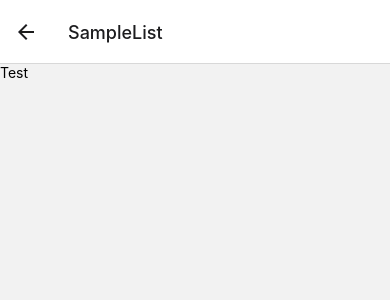
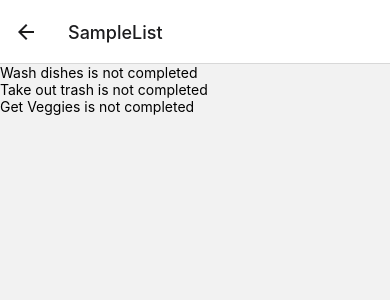
Before and after one commit to RohanK22/todo-react-native, a React Native app: screen /SampleList in a window 390 px wide. Shown: the top 300 px of the page. Built offline with nearby package versions, Linux system fonts and the light colour scheme.

Commit message:
commiting previous changes - setting up basic list view

```diff
--- a/components/List.js
+++ b/components/List.js
@@ -1,9 +1,35 @@
 import React, {Component} from 'react';
 import {View, Text} from 'react-native';
+import Todo from './Todo';
 
 class List extends Component {
+    state = {
+        todos: [
+            {
+                text: 'Wash dishes',
+                isCompleted: false,
+            },
+            {
+                text: 'Take out trash',
+                isCompleted: false,
+            },
+            {
+                text: 'Get Veggies',
+                isCompleted: false,
+            }
+        ]
+    }
+
     render(){
-        return (<View><Text>Test</Text></View>);
+        const todoComponents = this.state.todos.map((todo, i) => {
+            return <Todo text={todo.text} isCompleted={todo.isCompleted} />
+        });
+
+        return (
+            <View>
+                {todoComponents}
+            </View>
+        );
     }
 }
 
--- a/components/Todo.js
+++ b/components/Todo.js
@@ -1,27 +1,19 @@
 import React, {useState} from 'react';
 
 import {
-  StyleSheet,
-  Image,
-  SafeAreaView,
   Text,
-  View,
-  TextInput,
+  View
 } from 'react-native';
 
 const Todo = (props) => {
   const [text, setText] = useState(props.text ? props.text : 'test');
+  const [isCompleted, setIsCompleted] = useState(props.isCompleted ? props.isCompleted : false);
 
   return (
-      <Text style={styles.text}>{text}</Text>
+    <View style={{ }}>
+      <Text>{text} is {isCompleted ? 'completed' : 'not completed'}</Text>
+    </View>
   );
 }
 
-const styles = StyleSheet.create({
-  text: {
-    fontSize: 25,
-  },
-});
-
-
 export default Todo;
```
